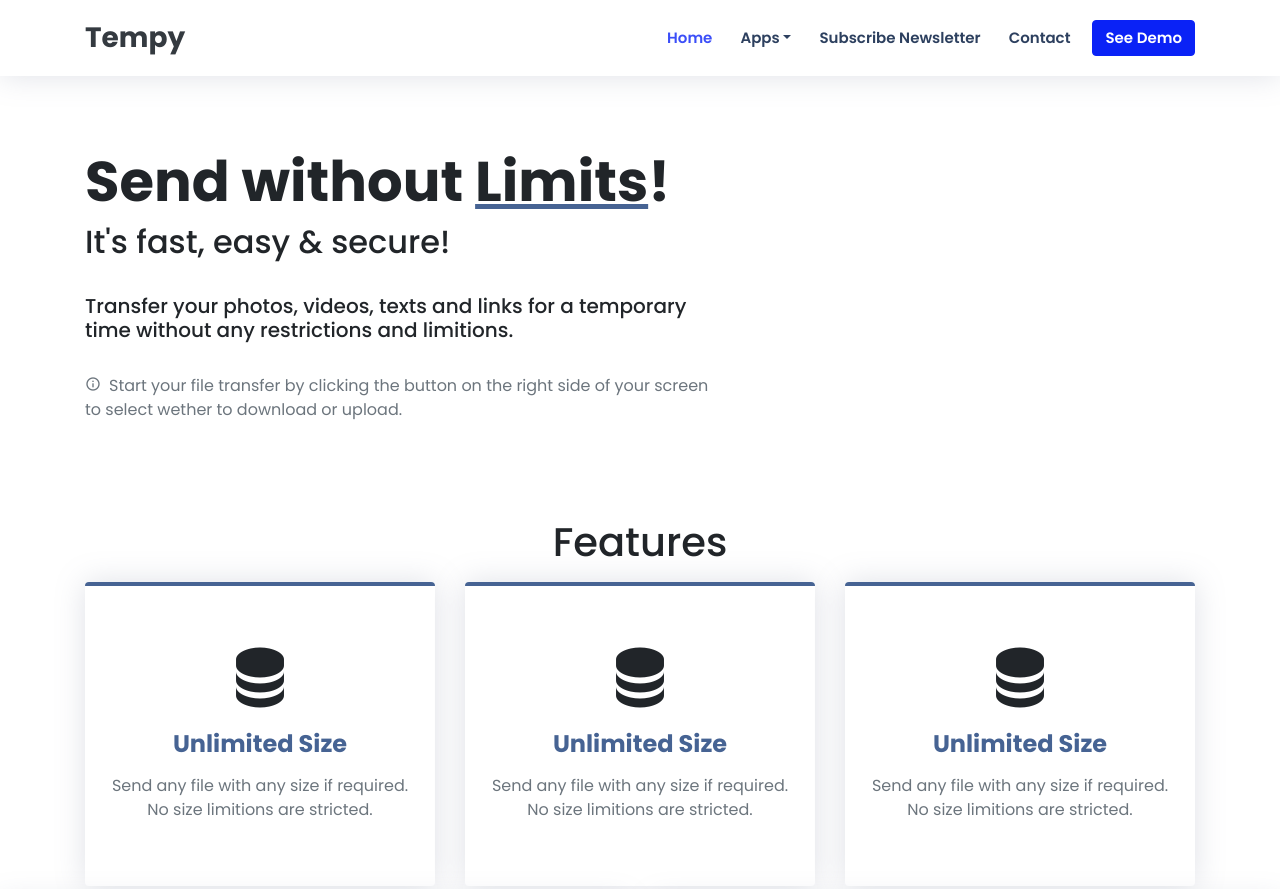
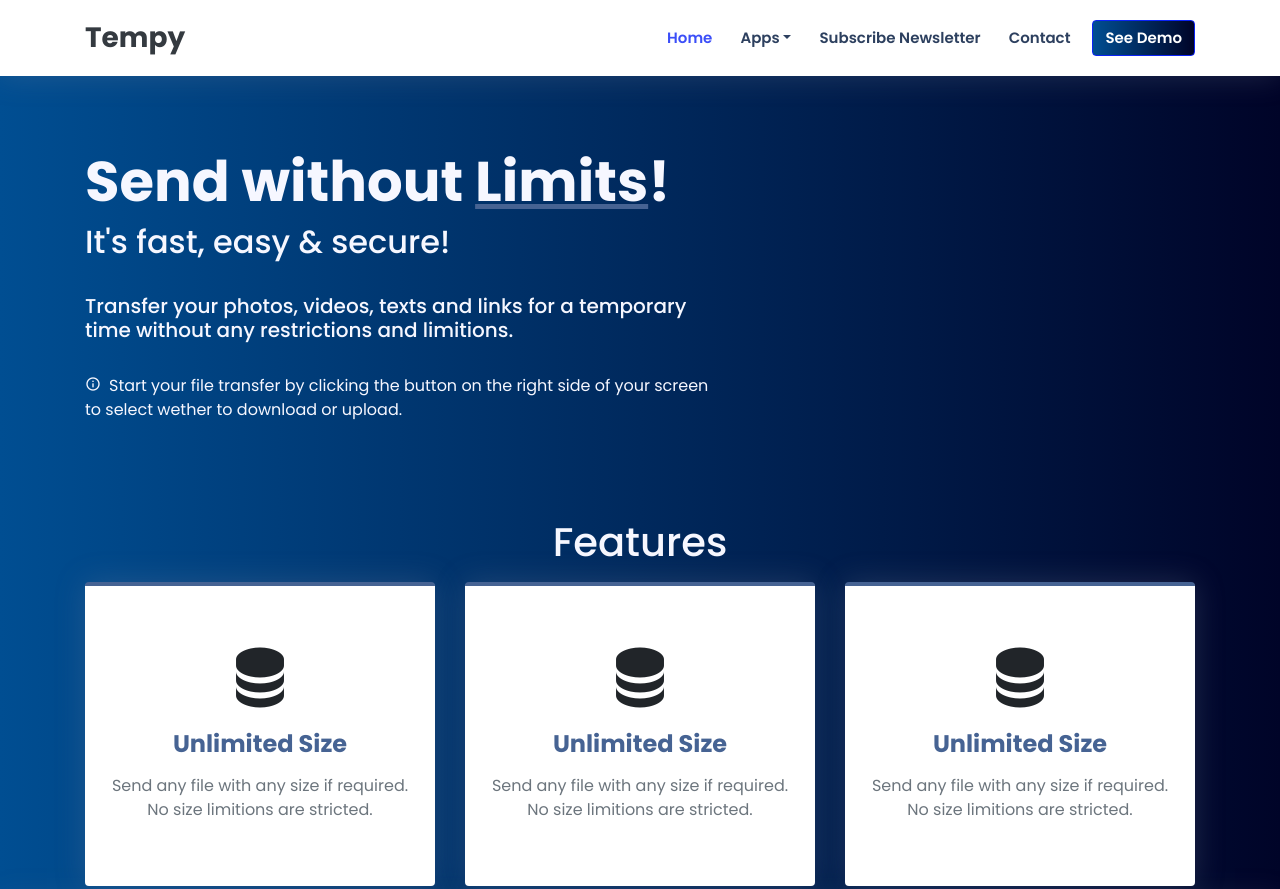
Before and after one commit to mnabimd/one-time-file-transfer, a website built with webpack: page public/index.html in a window 1280 px wide. Shown: the top 889 px of the page. Built offline with nearby package versions, Linux system fonts and the light colour scheme.

Commit message:
Menu Topbar color added

```diff
--- a/public/assets/css/style.css
+++ b/public/assets/css/style.css
@@ -2,10 +2,12 @@
     font-family: 'Poppins';
 }
 
-#main-container {
+body {
+    background: #000428;  /* fallback for old browsers */
+    background: -webkit-linear-gradient(to right, #004e92, #000428);  /* Chrome 10-25, Safari 5.1-6 */
+    background: linear-gradient(to right, #004e92, #000428); /* W3C, IE 10+/ Edge, Firefox 16+, Chrome 26+, Opera 12+, Safari 7+ */
 
 }
-
 .c-pointer {
     cursor: pointer;
 }
@@ -37,7 +39,7 @@
     color: #3b4ef8 !important;
 }
 
-#get-started{
+#get-started-btn{
     font-weight: 600;
     font-size: 15px;
 };
@@ -95,6 +97,12 @@ display: none;
 
 /* Global Classes */
 
+.bg-gradient {
+    background: #000428;  /* fallback for old browsers */
+    background: -webkit-linear-gradient(to right, #004e92, #000428);  /* Chrome 10-25, Safari 5.1-6 */
+    background: linear-gradient(to right, #004e92, #000428); /* W3C, IE 10+/ Edge, Firefox 16+, Chrome 26+, Opera 12+, Safari 7+ */
+}
+
 .icon-large {
     font-size: 4.5rem !important;
 }
--- a/public/index.html
+++ b/public/index.html
@@ -15,6 +15,13 @@
         content="Tempy Transfer helps you transfer your files, text or links, temporarly. NO ACCOUNT REQUIRED. Just upload a file, and download it with an Access-Key." />
     <meta property="og:url" content="https://tempy.codezune.com" />
     <meta property="og:site_name" content="Tempy Transfer" />
+
+    <!-- Menu Topbar Chrome, Firefox OS and Opera Background -->
+    <meta name="theme-color" content="#000428">
+    <!-- Windows Phone -->
+    <meta name="msapplication-navbutton-color" content="#000428">
+    <!-- iOS Safari -->
+    <meta name="apple-mobile-web-app-status-bar-style" content="#000428">
 
     <!-- Indexing -->
     <meta name="robots" content="index, follow">
@@ -97,7 +104,7 @@
                     </li>
                 </ul>
 
-                <button id="get-started" class="btn btn-primary ml-2">See Demo</button>
+                <button id="get-started-btn" class="btn btn-primary bg-gradient ml-2">See Demo</button>
 
             </div>
         </div>
@@ -110,14 +117,14 @@
         <div class="row">
             <div class="col-sm-7 py-5 my-2">
                 <div>
-                    <h2 class="display-4 font-weight-bold typewritter">Send without <span
+                    <h2 class="display-4 font-weight-bold typewritter text-light">Send without <span
                             class="underline-primary">Limits</span>!</h2>
-                    <h2>It's fast, easy & secure!</h2>
+                    <h2 class="text-light">It's fast, easy & secure!</h2>
 
-                    <h5 class="py-4">Transfer your photos, videos, texts and links for a temporary time without any
+                    <h5 class="py-4 text-light">Transfer your photos, videos, texts and links for a temporary time without any
                         restrictions and limitions.</h5>
 
-                    <p class="text-muted"><i class='bx bx-info-circle mr-2'></i>Start your file transfer by clicking the
+                    <p class="text-light"><i class='bx bx-info-circle mr-2'></i>Start your file transfer by clicking the
                         button on the right side of your screen to select wether to download or upload.</p>
                 </div>
             </div>
@@ -128,7 +135,7 @@
     <section id="features" class="my-3">
 
         <div class="container">
-            <h1 id="section-header" class="text-center py-2" >Features</h1>
+            <h1 id="section-header" class="text-center py-2 text-light">Features</h1>
 
             <div class="row">
                 <div class="col-md-4">
@@ -157,7 +164,7 @@
     </section>
 
     <!-- DIVS -->
-    <div class="row">
+    <div class="row d-none">
         <div class="col-sm-6">
             <div class="card">
                 <div class="card-header text-center">
@@ -405,7 +412,7 @@
                     <div class="input-group">
                         <input type="text" class="form-control">
                         <div class="input-group-append">
-                            <button class="btn btn-primary" type="submit">Subscribe</button>
+                            <button class="btn btn-primary bg-gradient" type="submit">Subscribe</button>
                         </div>
                     </div>
                 </div>
```
